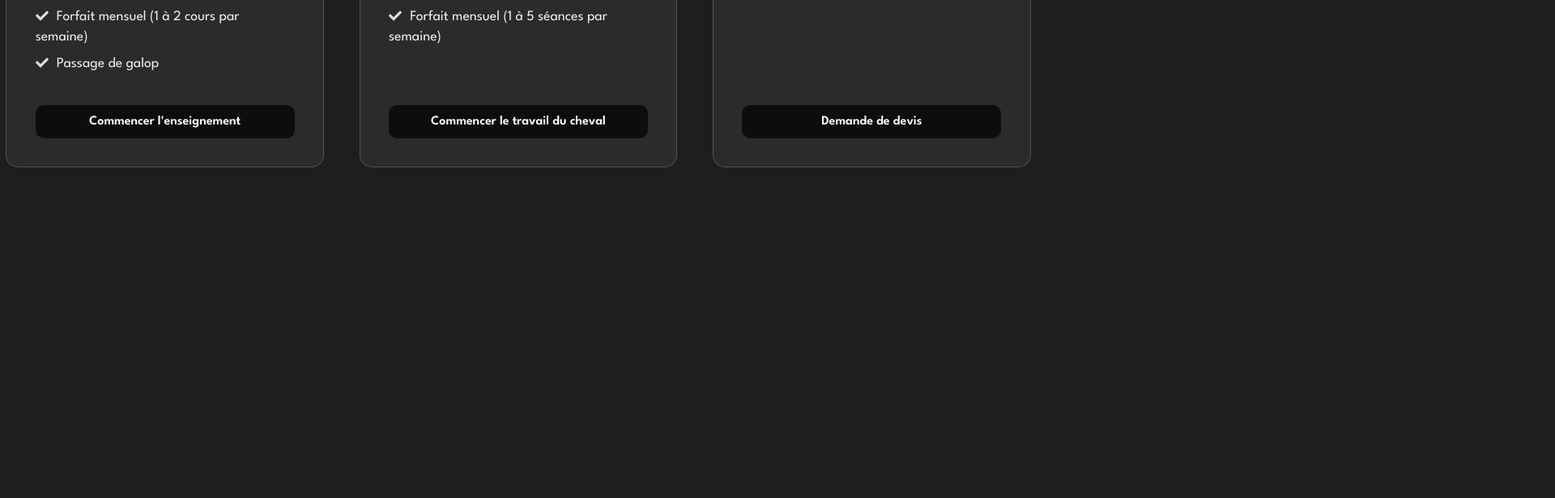
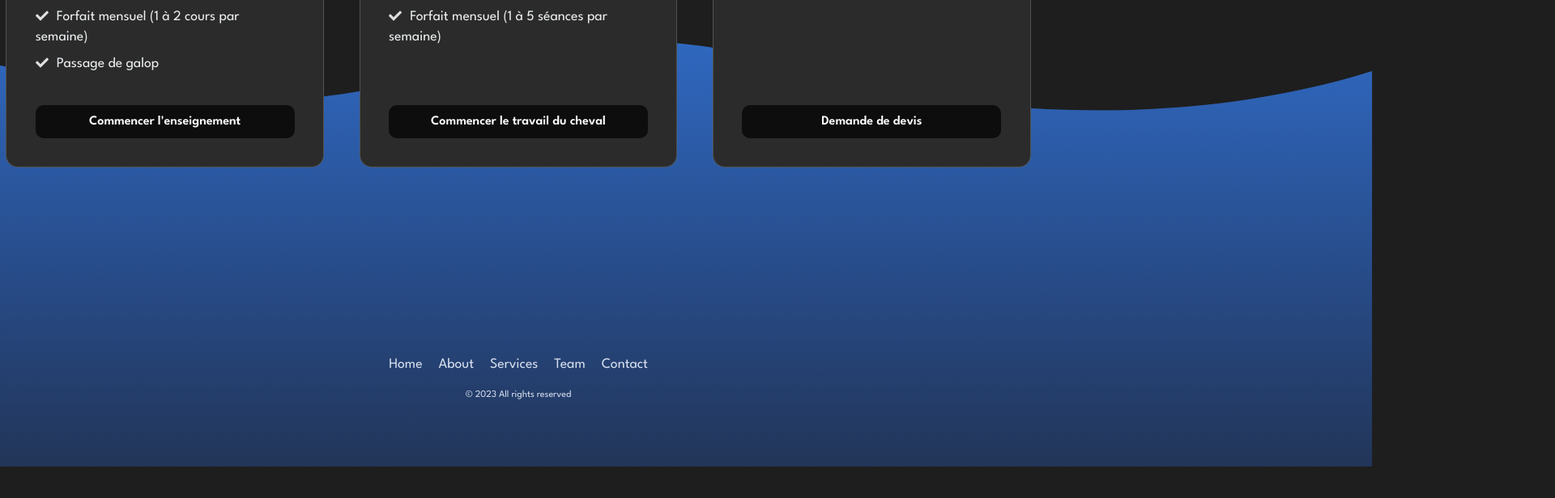
Before and after one commit to Jarvis-69/React-vite, a React (Vite) app in the folder vite-project/: page / in a window 1280 px wide. Shown: the part 928-1544 px from the top of the page at 81% size, 1920 px wide, since content can reach past the window. Built offline with nearby package versions, Linux system fonts and the light colour scheme.

Commit message:
footer add

```diff
--- a/vite-project/src/App.tsx
+++ b/vite-project/src/App.tsx
@@ -2,6 +2,7 @@
 // import { Navbar } from "./components/navbar/Navbar";
 import { Calendar } from "./components/calendar/Calendar";
 import Card from "./components/card/Card";
+import Footer from "./components/footer/Footer";
 
 export default function Main() {
   return (
@@ -10,6 +11,7 @@ export default function Main() {
       {/* <Accordion /> */}
       <Calendar />
       <Card />
+      <Footer />
     </main>
   );
 }
--- /dev/null
+++ b/vite-project/src/components/footer/Footer.tsx
@@ -0,0 +1,118 @@
+import './style.css';
+
+function Footer() {
+  return (
+    <>
+    <footer>
+        <div className="background">
+        <svg
+            version="1.1"
+            xmlns="http://www.w3.org/2000/svg"
+            xmlnsXlink="http://www.w3.org/1999/xlink"
+            x="0px"
+            y="0px"
+            width="100%"
+            height="100%"
+            viewBox="0 0 1600 900"
+        >
+            <defs>
+            <linearGradient id="bg" x2="0%" y2="100%">
+                <stop
+                offset="0%"
+                style={{ stopColor: "rgba(53, 127, 242, 0.6)" }}
+                />
+                <stop
+                offset="100%"
+                style={{ stopColor: "rgba(38, 89, 190, 0.06)" }}
+                />
+            </linearGradient>
+            <path
+                id="wave"
+                fill="url(#bg)"
+                d="M-363.852,502.589c0,0,236.988-41.997,505.475,0
+    s371.981,38.998,575.971,0s293.985-39.278,505.474,5.859s493.475,48.368,716.963-4.995v560.106H-363.852V502.589z"
+            />
+            </defs>
+            <g>
+            <use xlinkHref="#wave" opacity=".3">
+                <animateTransform
+                attributeName="transform"
+                attributeType="XML"
+                type="translate"
+                dur="8s"
+                calcMode="spline"
+                values="270 230; -334 180; 270 230"
+                keyTimes="0; .5; 1"
+                keySplines="0.42, 0, 0.58, 1.0;0.42, 0, 0.58, 1.0"
+                repeatCount="indefinite"
+                />
+            </use>
+            <use xlinkHref="#wave" opacity=".6">
+                <animateTransform
+                attributeName="transform"
+                attributeType="XML"
+                type="translate"
+                dur="6s"
+                calcMode="spline"
+                values="-270 230;243 220;-270 230"
+                keyTimes="0; .6; 1"
+                keySplines="0.42, 0, 0.58, 1.0;0.42, 0, 0.58, 1.0"
+                repeatCount="indefinite"
+                />
+            </use>
+            <use xlinkHref="#wave" opacity=".9">
+                <animateTransform
+                attributeName="transform"
+                attributeType="XML"
+                type="translate"
+                dur="4s"
+                calcMode="spline"
+                values="0 230;-140 200;0 230"
+                keyTimes="0; .4; 1"
+                keySplines="0.42, 0, 0.58, 1.0;0.42, 0, 0.58, 1.0"
+                repeatCount="indefinite"
+                />
+            </use>
+            </g>
+        </svg>
+        </div>
+        <section>
+        <ul className="socials">
+            <li>
+            <a className="fa-brands fa-facebook" />
+            </li>
+            <li>
+            <a className="fa-brands fa-twitter" />
+            </li>
+            <li>
+            <a className="fa-brands fa-linkedin" />
+            </li>
+            <li>
+            <a className="fa-brands fa-instagram" />
+            </li>
+        </ul>
+        <ul className="links">
+            <li>
+            <a>Home</a>
+            </li>
+            <li>
+            <a>About</a>
+            </li>
+            <li>
+            <a>Services</a>
+            </li>
+            <li>
+            <a>Team</a>
+            </li>
+            <li>
+            <a>Contact</a>
+            </li>
+        </ul>
+        <p className="legal">© 2023 All rights reserved</p>
+        </section>
+    </footer>
+    </>
+  );
+}
+
+export default Footer;
--- /dev/null
+++ b/vite-project/src/components/footer/style.css
@@ -0,0 +1,85 @@
+  .background {
+    position: absolute;
+    z-index: -1;
+    top: 0;
+    left: 0;
+    right: 0;
+    bottom: 0;
+  }
+
+  /* ul {
+    display: flex;
+    list-style: none;
+    padding: 0;
+    margin: 0;
+  } */
+
+  .socials {
+    gap: 20px;
+    display: flex;
+    list-style: none;
+    padding: 0;
+    margin: 0;
+  }
+
+  .socials a {
+    font-size: 24px;
+  }
+
+  .links {
+    gap: 10px;
+    display: flex;
+    list-style: none;
+    padding: 0;
+    margin: 0;
+  }
+
+  .legal {
+    font-size: 12px;
+    margin: 0;
+  }
+
+  svg {
+    position: absolute;
+    top: 0;
+    left: 0;
+    bottom: 0;
+    width: 100%;
+    height: 100%;
+    transform: scaleY(3) scaleX(2.25);
+    transform-origin: bottom;
+    box-sizing: border-box;
+    display: block;
+    pointer-events: none;
+  }
+
+  footer {
+    position: relative;
+    left: 0;
+    bottom: 0px;
+    display: flex;
+    width: 100%;
+    height: 370px;
+  }
+
+  section {
+    display: flex;
+    flex-direction: column;
+    justify-content: flex-end;
+    gap: 30px;
+    padding-bottom: 80px;
+    padding-left: 60px;
+    width: 100%;
+  }
+
+  @media (width > 420px) {
+    section {
+      align-items: center;
+      padding-left: 0;
+      gap: 20px;
+    }
+
+    .links {
+      gap: 20px;
+    }
+  }
--- a/vite-project/src/index.css
+++ b/vite-project/src/index.css
@@ -4,7 +4,7 @@ body {
     font-family: "League Spartan", system-ui, sans-serif;
     font-size: 1.1rem;
     line-height: 1.2;
-    color: #ddd;
+    color: #d6dfed;
 
 
     background-color: #1e1e1e;
```
